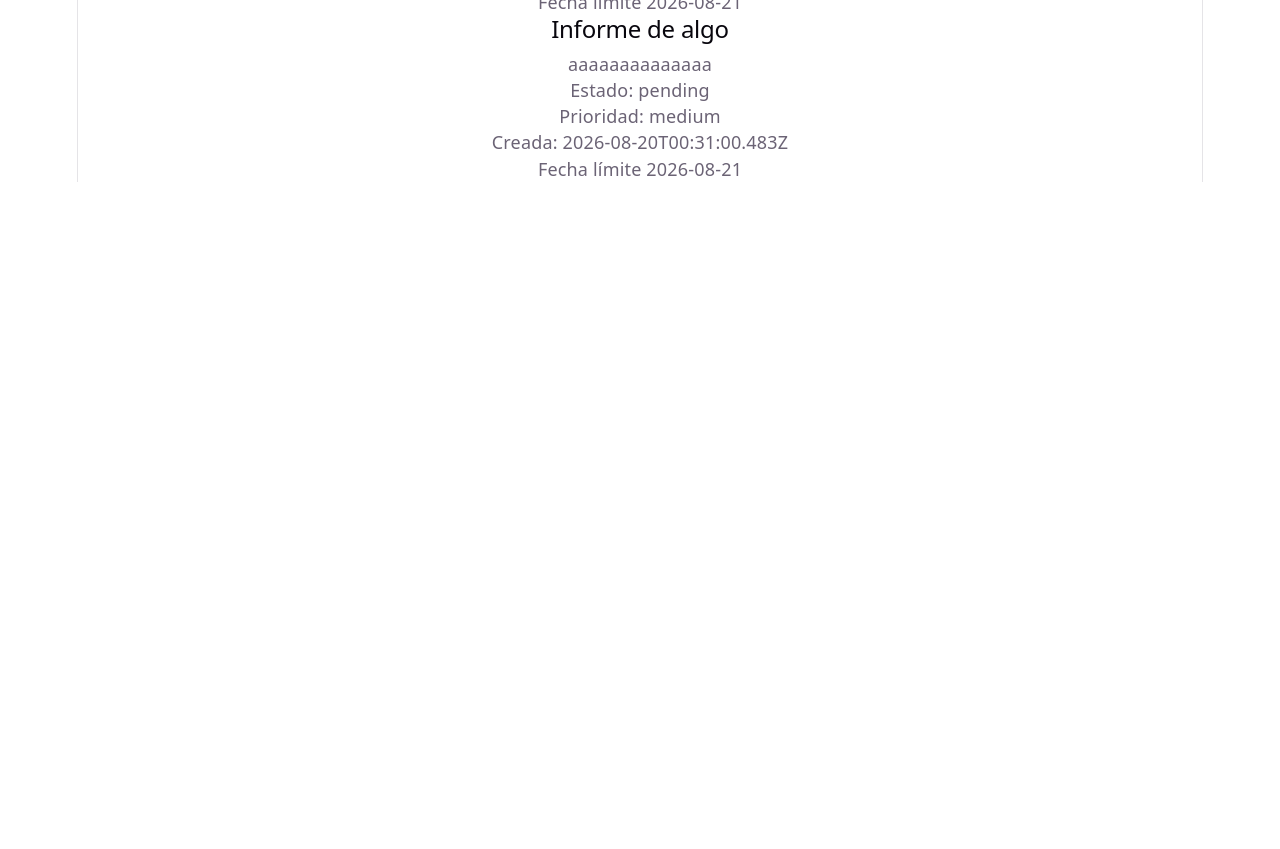
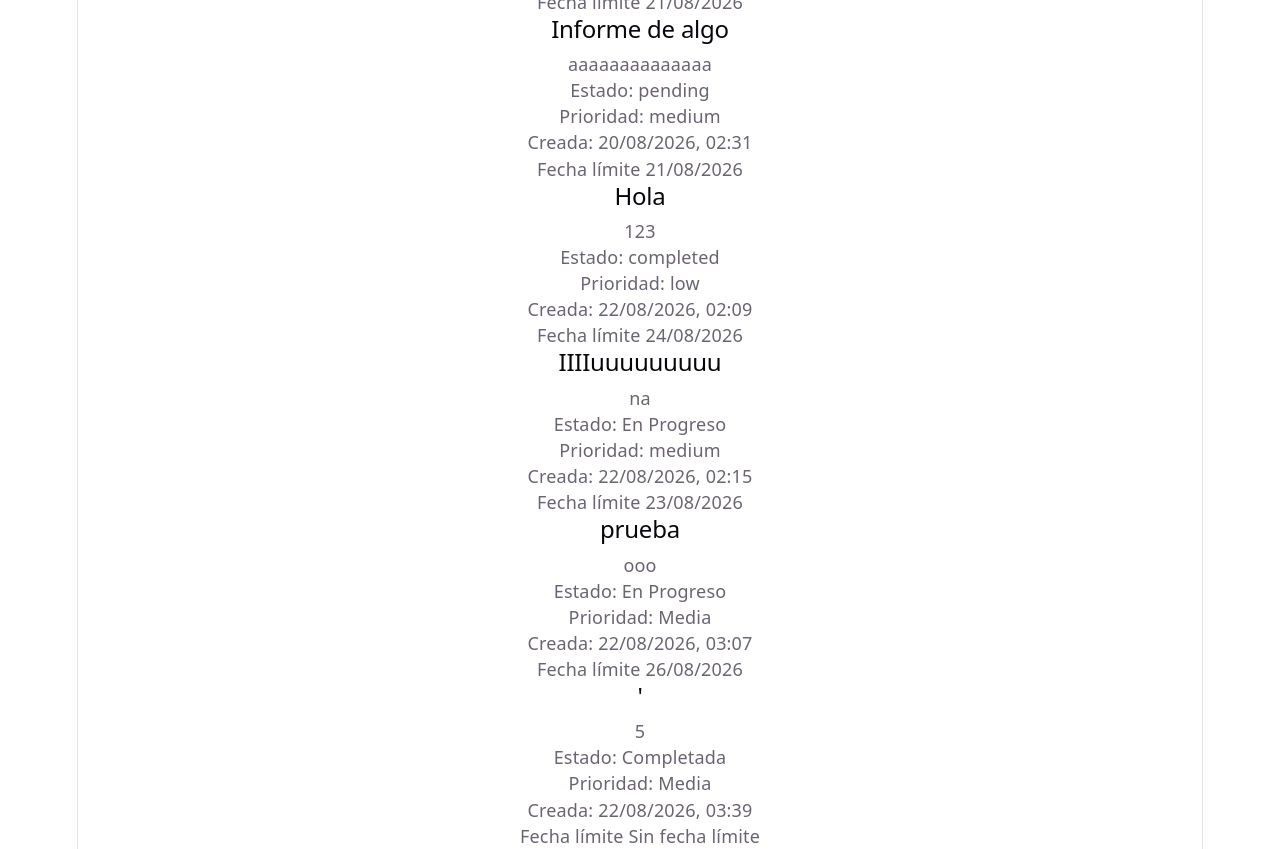
Before and after one commit to jsabbae/Feature-Sprint, a React (Vite) app: page / in a window 1280 px wide. Shown: the part 900-1749 px from the top of the page. Before the commit the page ends 1082 px from the top, so only its background shows below. Built offline with nearby package versions, Linux system fonts and the light colour scheme; data requests are answered from the project's data file.

Commit message:
Crear Tarea

```diff
--- a/src/App.css
+++ b/src/App.css
@@ -181,4 +181,6 @@
     right: 0;
     border-right-color: var(--border);
   }
+
+
 }
--- a/src/components/TaskCard.jsx
+++ b/src/components/TaskCard.jsx
@@ -1,12 +1,38 @@
 function TaskCard({ task }) {
+
+    let fechaEuropea = "Sin fecha";
+    let fechaLimiteEuropea = "Sin fecha límite"
+
+    if (task.createdAt) {
+        const fecha = new Date(task.createdAt);
+        fechaEuropea = fecha.toLocaleString('es-ES', {
+            timeZone: 'Europe/Madrid',
+            day: '2-digit',
+            month: '2-digit',
+            year: 'numeric',
+            hour: '2-digit',
+            minute: '2-digit'
+        });
+    }
+
+    if (task.dueDate) {
+        const fechaLimite = new Date(task.dueDate);
+        fechaLimiteEuropea = fechaLimite.toLocaleString('es-ES', {
+            timeZone: 'Europe/Madrid',
+            day: '2-digit',
+            month: '2-digit',
+            year: 'numeric'
+        });
+    }
+
     return (
         <div>
             <h2>{task.title}</h2>
             <p>{task.description}</p>
             <p>Estado: {task.status}</p>
             <p>Prioridad: {task.priority}</p>
-            <p>Creada: {task.createdAt}</p>
-            <p>Fecha límite {task.dueDate || "Sin fecha límite"}</p>
+            <p id="fecha">Creada: {fechaEuropea}</p>
+            <p id="fechaLimite">Fecha límite {fechaLimiteEuropea}</p>
         </div>
     );
 }
--- a/src/components/TaskForm.jsx
+++ b/src/components/TaskForm.jsx
@@ -36,6 +36,19 @@ function TaskForm({ onCreateTask }) {
             }
         }
 
+        //  if (dueDate) {
+        //     const today = new Date();
+
+        //     const todayString = today.getFullYear() + "-"
+        //         + String(today.getMonth() + 1).padStart(2, "0") + "-"
+        //         + String(today.getDate()).padStart(2, "0");
+
+        //     if (dueDate && dueDate < todayString) {
+        //         alert("La fecha límite no puede ser anterior a hoy");
+        //         return;
+        //     }
+        // }
+
         const newTask = {
             title,
             description,
@@ -48,6 +61,7 @@ function TaskForm({ onCreateTask }) {
 
     }
     return (<form onSubmit={handleSubmit}>
+
         <div>
             <label htmlFor="title">Título</label>
             <input
@@ -75,9 +89,9 @@ function TaskForm({ onCreateTask }) {
                 id="status"
                 value={status}
                 onChange={(event) => setStatus(event.target.value)}>
-                <option value="pending">Pendiente</option>
-                <option value="in-progress">En progreso</option>
-                <option value="completed">Completada</option>
+                <option value="Pendiente">Pendiente</option>
+                <option value="En Progreso">En progreso</option>
+                <option value="Completada">Completada</option>
             </select>
         </div>
 
@@ -87,9 +101,9 @@ function TaskForm({ onCreateTask }) {
                 id="priority"
                 value={priority}
                 onChange={(event) => setPriority(event.target.value)}>
-                <option value="low">Baja</option>
-                <option value="medium">Media</option>
-                <option value="high">Alta</option>
+                <option value="Baja">Baja</option>
+                <option value="Media">Media</option>
+                <option value="Alta">Alta</option>
             </select>
         </div>
 
@@ -102,7 +116,23 @@ function TaskForm({ onCreateTask }) {
                 onChange={(event) => setDueDate(event.target.value)}
             />
         </div>
+
+        {/* <div>
+            <input
+                id="dueDate"
+                type="date"
+                value={dueDate}
+                min={
+                    new Date().getFullYear() + "-"
+                    + String(new Date().getMonth() + 1).padStart(2, "0") + "-"
+                    + String(new Date().getDate() + 1).padStart(2, "0")
+                }
+                onChange={(event) => setDueDate(event.target.value)}
+            />
+        </div> */}
+
         <button type="submit">Crear tarea</button>
+
     </form>);
 
 }
--- a/src/db.json
+++ b/src/db.json
@@ -45,6 +45,42 @@
       "dueDate": "2026-08-21",
       "createdAt": "2026-08-20T00:31:00.483Z",
       "id": "-rlRmr42PxY"
+    },
+    {
+      "title": "Hola",
+      "description": "123",
+      "priority": "low",
+      "status": "completed",
+      "dueDate": "2026-08-24",
+      "createdAt": "2026-08-22T00:09:50.180Z",
+      "id": "yglDy_S4adg"
+    },
+    {
+      "title": "IIIIuuuuuuuuu",
+      "description": "na",
+      "priority": "medium",
+      "status": "En Progreso",
+      "dueDate": "2026-08-23",
+      "createdAt": "2026-08-22T00:15:41.483Z",
+      "id": "MktGweleVHY"
+    },
+    {
+      "title": "prueba",
+      "description": "ooo",
+      "priority": "Media",
+      "status": "En Progreso",
+      "dueDate": "2026-08-26",
+      "createdAt": "2026-08-22T01:07:30.067Z",
+      "id": "j0NnBK_J-7Q"
+    },
+    {
+      "title": "'",
+      "description": "5",
+      "priority": "Media",
+      "status": "Completada",
+      "dueDate": null,
+      "createdAt": "2026-08-22T01:39:32.171Z",
+      "id": "ZI5RT2cuKZM"
     }
   ],
   "$schema": "./node_modules/json-server/schema.json"
--- a/src/pages/Home.jsx
+++ b/src/pages/Home.jsx
@@ -8,7 +8,6 @@ function Home() {
 
     useEffect(() => {
         getTasks().then((data) => {
-            console.log("Tareas recibidas: ", data);
             setTasks(data);
         })
             .catch((error) => {
@@ -16,6 +15,16 @@ function Home() {
 
             });
     }, []);
+
+
+    async function handleCreateTask(newTask) {
+        try {
+            const createdTask = await createTask(newTask);
+            setTasks((previousTasks) => [...previousTasks, createdTask]);
+        } catch (error) {
+            console.error(error);
+        }
+    }
     return (
         <main>
             <h1>Gestión de tareas</h1>
@@ -24,14 +33,4 @@ function Home() {
         </main>
     );
 }
-
-async function handleCreateTask(newTask) {
-    try {
-        const createdTask = await createTask(newTask);
-        setTasks((previousTasks) => [...previousTasks, createdTask]);
-    } catch (error) {
-        console.error(error);
-    }
-}
-
 export default Home;
```
